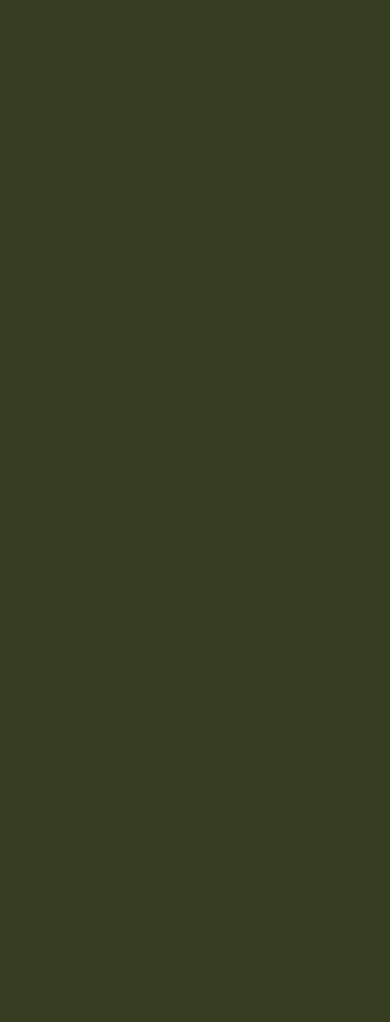
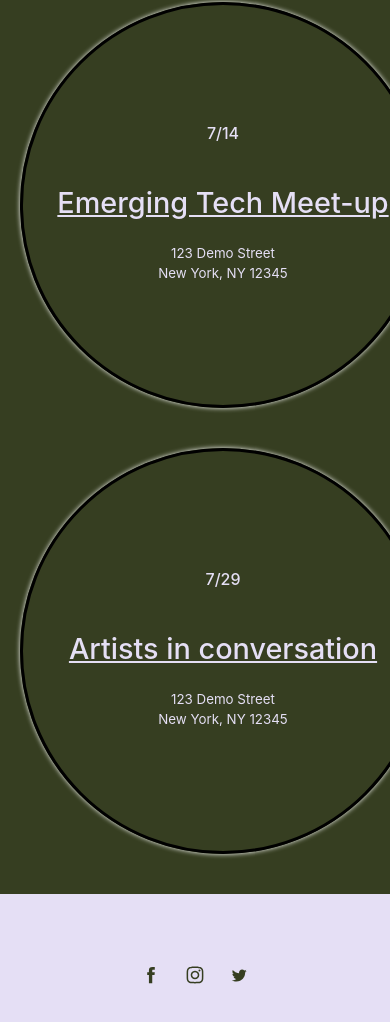
Before and after one commit to hvok01/amal, a React (Vite) app: page / in a window 390 px wide. Shown: the part 2839-3861 px from the top of the page. Before the commit the page ends 2308 px from the top, so only its background shows below. Built offline with nearby package versions, Linux system fonts and the light colour scheme.

Commit message:
mockup ready for mobile

```diff
--- a/src/App.css
+++ b/src/App.css
@@ -248,6 +248,75 @@ main small {
   line-height: 0.3rem;
 }
 
+.speaking-events-container {
+  display: flex;
+  flex-direction: column;
+  border-top: 1px solid #e5dff5;
+  margin: 20px;
+  position: relative;
+}
+
+.speaking-events-container h3 {
+  color: #e5dff5;
+  font-family: 'Raleway', sans-serif;
+  text-transform: uppercase;
+}
+
+.speaking-events-container .speaking-events-circle {
+  display: flex;
+  flex-direction: column;
+  justify-content: center;
+  align-items: center;
+  margin: 20px;
+  border: 3px solid #000;
+  border-radius: 50%;
+  width: 400px;
+  height: 400px;
+  margin: 20px auto;
+  box-shadow: 0px 0px 5px 0px rgba(255,255,255,1);
+}
+
+.speaking-events-container .speaking-events-circle p {
+  font-size: 1rem;
+  color: #e5dff5;
+  font-weight: 500;
+  position: relative;
+  top: -20px;
+}
+
+.speaking-events-container .speaking-events-circle a {
+  font-size: 1.8rem;
+  color: #e5dff5;
+  font-weight: 500;
+  margin: 0;
+  margin-bottom: 20px;
+  text-align: center;
+}
+
+.speaking-events-container .speaking-events-circle .speaking-events-location {
+  display: flex;
+  flex-direction: column;
+  align-items: center;
+}
+
+.speaking-events-container .speaking-events-circle .speaking-events-location small {
+  color: #e5dff5;
+}
+
+footer {
+  display: flex;
+  flex-direction: row;
+  justify-content: center;
+  align-items: center;
+  height: 20vh;
+  background-color: #e5dff5;
+}
+
+footer a svg {
+  margin: 0px 10px;
+  cursor: pointer;
+}
+
 @media screen and (min-width: 800px) {
 
   main h1 {
--- a/src/App.tsx
+++ b/src/App.tsx
@@ -1,7 +1,7 @@
 import './App.css'
-// import FacebookIcon from './assets/FacebookIcon';
-// import InstagramIcon from './assets/InstagramIcon';
-// import TwitterIcon from './assets/TwitterIcon';
+import FacebookIcon from './assets/FacebookIcon';
+import InstagramIcon from './assets/InstagramIcon';
+import TwitterIcon from './assets/TwitterIcon';
 import amalProfileImage from './assets/amal-01.jpeg';
 
 function App() {
@@ -125,33 +125,45 @@ function App() {
 
       </div>
 
-      {/* <div className="speaking-events-container">
+      <div className="speaking-events-container">
         <h3>speaking events</h3>
         <div className="speaking-events-circle">
           <p>6/29</p>
           <a href='#'>Cafe Speaker Series</a>
+          <div className="speaking-events-location">
             <small>123 Demo Street</small>
             <small>New York, NY 12345</small>
+          </div>
         </div>
         <div className="speaking-events-circle">
           <p>7/14</p>
           <a href='#'>Emerging Tech Meet-up</a>
+          <div className="speaking-events-location">
             <small>123 Demo Street</small>
             <small>New York, NY 12345</small>
+          </div>
         </div>
         <div className="speaking-events-circle">
           <p>7/29</p>
           <a href='#'>Artists in conversation</a>
+          <div className="speaking-events-location">
             <small>123 Demo Street</small>
             <small>New York, NY 12345</small>
           </div>
         </div>
+      </div>
 
       <footer>
+        <a href="#">
           <FacebookIcon />
+        </a>
+        <a href="#">
           <InstagramIcon />
+        </a>
+        <a href="#">
           <TwitterIcon />
-      </footer> */}
+        </a>
+      </footer>
     </>
   )
 }
--- a/src/assets/FacebookIcon.tsx
+++ b/src/assets/FacebookIcon.tsx
@@ -1,7 +1,7 @@
 const FacebookIcon = () => {
     return (
         <svg viewBox="0 0 512 512" preserveAspectRatio="xMidYMid meet" width="24" height="24">
-          <path fill="#FFF" d="M211.9 197.4h-36.7v59.9h36.7V433.1h70.5V256.5h49.2l5.2-59.1h-54.4c0 0 0-22.1 0-33.7 0-13.9 2.8-19.5 16.3-19.5 10.9 0 38.2 0 38.2 0V82.9c0 0-40.2 0-48.8 0 -52.5 0-76.1 23.1-76.1 67.3C211.9 188.8 211.9 197.4 211.9 197.4z"></path>
+          <path fill="#363e21" d="M211.9 197.4h-36.7v59.9h36.7V433.1h70.5V256.5h49.2l5.2-59.1h-54.4c0 0 0-22.1 0-33.7 0-13.9 2.8-19.5 16.3-19.5 10.9 0 38.2 0 38.2 0V82.9c0 0-40.2 0-48.8 0 -52.5 0-76.1 23.1-76.1 67.3C211.9 188.8 211.9 197.4 211.9 197.4z"></path>
         </svg>
     )
 }
--- a/src/assets/InstagramIcon.tsx
+++ b/src/assets/InstagramIcon.tsx
@@ -1,9 +1,9 @@
 const InstagramIcon = () => {
     return (
         <svg viewBox="0 0 512 512" preserveAspectRatio="xMidYMid meet" width="24" height="24">
-          <path fill="#FFF" d="M256 109.3c47.8 0 53.4 0.2 72.3 1 17.4 0.8 26.9 3.7 33.2 6.2 8.4 3.2 14.3 7.1 20.6 13.4 6.3 6.3 10.1 12.2 13.4 20.6 2.5 6.3 5.4 15.8 6.2 33.2 0.9 18.9 1 24.5 1 72.3s-0.2 53.4-1 72.3c-0.8 17.4-3.7 26.9-6.2 33.2 -3.2 8.4-7.1 14.3-13.4 20.6 -6.3 6.3-12.2 10.1-20.6 13.4 -6.3 2.5-15.8 5.4-33.2 6.2 -18.9 0.9-24.5 1-72.3 1s-53.4-0.2-72.3-1c-17.4-0.8-26.9-3.7-33.2-6.2 -8.4-3.2-14.3-7.1-20.6-13.4 -6.3-6.3-10.1-12.2-13.4-20.6 -2.5-6.3-5.4-15.8-6.2-33.2 -0.9-18.9-1-24.5-1-72.3s0.2-53.4 1-72.3c0.8-17.4 3.7-26.9 6.2-33.2 3.2-8.4 7.1-14.3 13.4-20.6 6.3-6.3 12.2-10.1 20.6-13.4 6.3-2.5 15.8-5.4 33.2-6.2C202.6 109.5 208.2 109.3 256 109.3M256 77.1c-48.6 0-54.7 0.2-73.8 1.1 -19 0.9-32.1 3.9-43.4 8.3 -11.8 4.6-21.7 10.7-31.7 20.6 -9.9 9.9-16.1 19.9-20.6 31.7 -4.4 11.4-7.4 24.4-8.3 43.4 -0.9 19.1-1.1 25.2-1.1 73.8 0 48.6 0.2 54.7 1.1 73.8 0.9 19 3.9 32.1 8.3 43.4 4.6 11.8 10.7 21.7 20.6 31.7 9.9 9.9 19.9 16.1 31.7 20.6 11.4 4.4 24.4 7.4 43.4 8.3 19.1 0.9 25.2 1.1 73.8 1.1s54.7-0.2 73.8-1.1c19-0.9 32.1-3.9 43.4-8.3 11.8-4.6 21.7-10.7 31.7-20.6 9.9-9.9 16.1-19.9 20.6-31.7 4.4-11.4 7.4-24.4 8.3-43.4 0.9-19.1 1.1-25.2 1.1-73.8s-0.2-54.7-1.1-73.8c-0.9-19-3.9-32.1-8.3-43.4 -4.6-11.8-10.7-21.7-20.6-31.7 -9.9-9.9-19.9-16.1-31.7-20.6 -11.4-4.4-24.4-7.4-43.4-8.3C310.7 77.3 304.6 77.1 256 77.1L256 77.1z"></path>
-          <path fill="#FFF" d="M256 164.1c-50.7 0-91.9 41.1-91.9 91.9s41.1 91.9 91.9 91.9 91.9-41.1 91.9-91.9S306.7 164.1 256 164.1zM256 315.6c-32.9 0-59.6-26.7-59.6-59.6s26.7-59.6 59.6-59.6 59.6 26.7 59.6 59.6S288.9 315.6 256 315.6z"></path>
-          <circle cx="351.5" cy="160.5" r="21.5"></circle>
+          <path fill="#363e21" d="M256 109.3c47.8 0 53.4 0.2 72.3 1 17.4 0.8 26.9 3.7 33.2 6.2 8.4 3.2 14.3 7.1 20.6 13.4 6.3 6.3 10.1 12.2 13.4 20.6 2.5 6.3 5.4 15.8 6.2 33.2 0.9 18.9 1 24.5 1 72.3s-0.2 53.4-1 72.3c-0.8 17.4-3.7 26.9-6.2 33.2 -3.2 8.4-7.1 14.3-13.4 20.6 -6.3 6.3-12.2 10.1-20.6 13.4 -6.3 2.5-15.8 5.4-33.2 6.2 -18.9 0.9-24.5 1-72.3 1s-53.4-0.2-72.3-1c-17.4-0.8-26.9-3.7-33.2-6.2 -8.4-3.2-14.3-7.1-20.6-13.4 -6.3-6.3-10.1-12.2-13.4-20.6 -2.5-6.3-5.4-15.8-6.2-33.2 -0.9-18.9-1-24.5-1-72.3s0.2-53.4 1-72.3c0.8-17.4 3.7-26.9 6.2-33.2 3.2-8.4 7.1-14.3 13.4-20.6 6.3-6.3 12.2-10.1 20.6-13.4 6.3-2.5 15.8-5.4 33.2-6.2C202.6 109.5 208.2 109.3 256 109.3M256 77.1c-48.6 0-54.7 0.2-73.8 1.1 -19 0.9-32.1 3.9-43.4 8.3 -11.8 4.6-21.7 10.7-31.7 20.6 -9.9 9.9-16.1 19.9-20.6 31.7 -4.4 11.4-7.4 24.4-8.3 43.4 -0.9 19.1-1.1 25.2-1.1 73.8 0 48.6 0.2 54.7 1.1 73.8 0.9 19 3.9 32.1 8.3 43.4 4.6 11.8 10.7 21.7 20.6 31.7 9.9 9.9 19.9 16.1 31.7 20.6 11.4 4.4 24.4 7.4 43.4 8.3 19.1 0.9 25.2 1.1 73.8 1.1s54.7-0.2 73.8-1.1c19-0.9 32.1-3.9 43.4-8.3 11.8-4.6 21.7-10.7 31.7-20.6 9.9-9.9 16.1-19.9 20.6-31.7 4.4-11.4 7.4-24.4 8.3-43.4 0.9-19.1 1.1-25.2 1.1-73.8s-0.2-54.7-1.1-73.8c-0.9-19-3.9-32.1-8.3-43.4 -4.6-11.8-10.7-21.7-20.6-31.7 -9.9-9.9-19.9-16.1-31.7-20.6 -11.4-4.4-24.4-7.4-43.4-8.3C310.7 77.3 304.6 77.1 256 77.1L256 77.1z"></path>
+          <path fill="#363e21" d="M256 164.1c-50.7 0-91.9 41.1-91.9 91.9s41.1 91.9 91.9 91.9 91.9-41.1 91.9-91.9S306.7 164.1 256 164.1zM256 315.6c-32.9 0-59.6-26.7-59.6-59.6s26.7-59.6 59.6-59.6 59.6 26.7 59.6 59.6S288.9 315.6 256 315.6z"></path>
+          <circle cx="351.5" cy="160.5" r="21.5" fill="#363e21"></circle>
         </svg>
     )
 }
--- a/src/assets/TwitterIcon.tsx
+++ b/src/assets/TwitterIcon.tsx
@@ -1,7 +1,7 @@
 const TwitterIcon = () => {
     return (
         <svg viewBox="0 0 512 512" preserveAspectRatio="xMidYMid meet" width="24" height="24">
-          <path fill="#FFF" d="M419.6 168.6c-11.7 5.2-24.2 8.7-37.4 10.2 13.4-8.1 23.8-20.8 28.6-36 -12.6 7.5-26.5 12.9-41.3 15.8 -11.9-12.6-28.8-20.6-47.5-20.6 -42 0-72.9 39.2-63.4 79.9 -54.1-2.7-102.1-28.6-134.2-68 -17 29.2-8.8 67.5 20.1 86.9 -10.7-0.3-20.7-3.3-29.5-8.1 -0.7 30.2 20.9 58.4 52.2 64.6 -9.2 2.5-19.2 3.1-29.4 1.1 8.3 25.9 32.3 44.7 60.8 45.2 -27.4 21.4-61.8 31-96.4 27 28.8 18.5 63 29.2 99.8 29.2 120.8 0 189.1-102.1 185-193.6C399.9 193.1 410.9 181.7 419.6 168.6z"></path>
+          <path fill="#363e21" d="M419.6 168.6c-11.7 5.2-24.2 8.7-37.4 10.2 13.4-8.1 23.8-20.8 28.6-36 -12.6 7.5-26.5 12.9-41.3 15.8 -11.9-12.6-28.8-20.6-47.5-20.6 -42 0-72.9 39.2-63.4 79.9 -54.1-2.7-102.1-28.6-134.2-68 -17 29.2-8.8 67.5 20.1 86.9 -10.7-0.3-20.7-3.3-29.5-8.1 -0.7 30.2 20.9 58.4 52.2 64.6 -9.2 2.5-19.2 3.1-29.4 1.1 8.3 25.9 32.3 44.7 60.8 45.2 -27.4 21.4-61.8 31-96.4 27 28.8 18.5 63 29.2 99.8 29.2 120.8 0 189.1-102.1 185-193.6C399.9 193.1 410.9 181.7 419.6 168.6z"></path>
         </svg>
     )
 }
```
Lines whose indentation alone changed are shown as unchanged.
